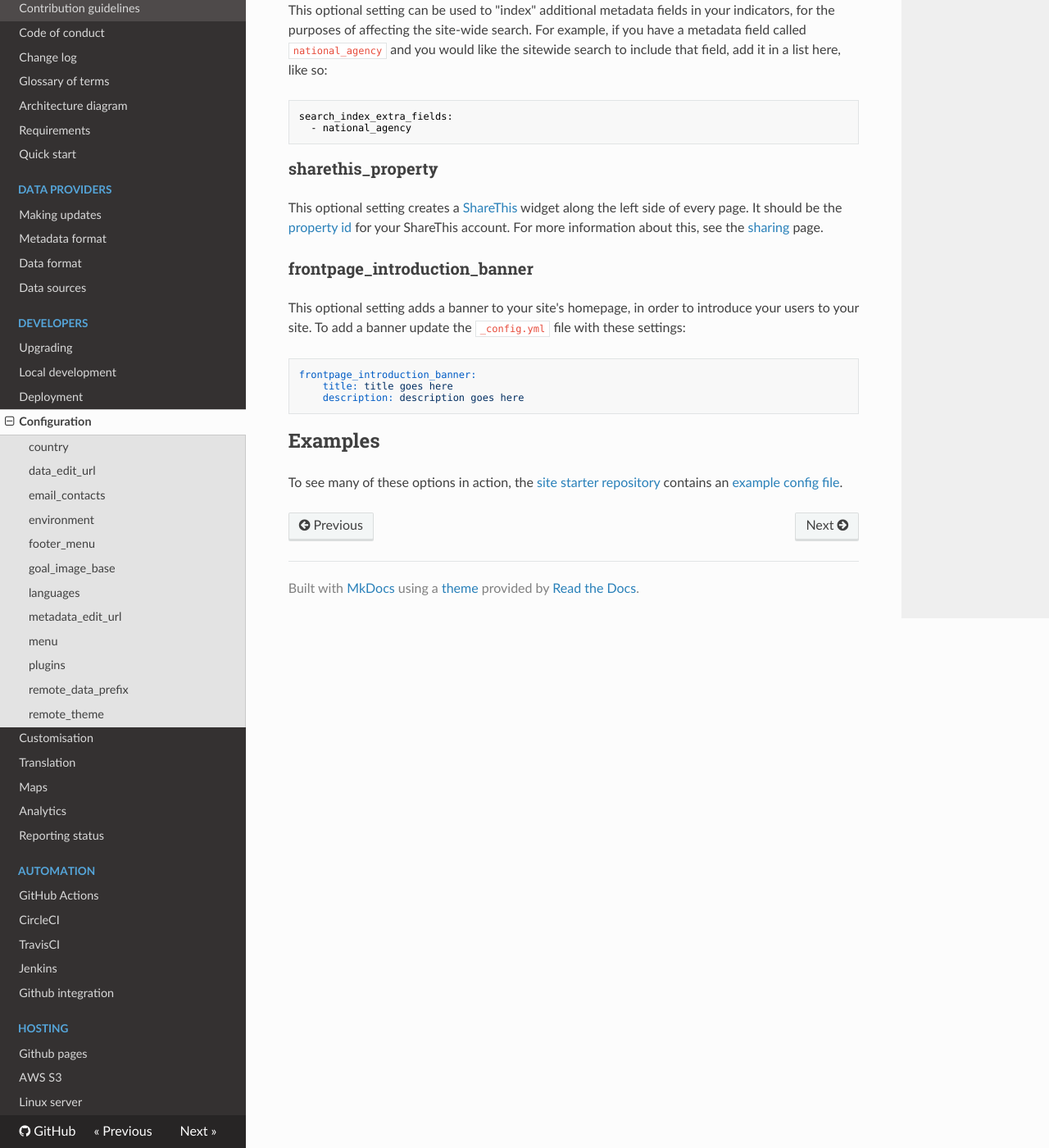
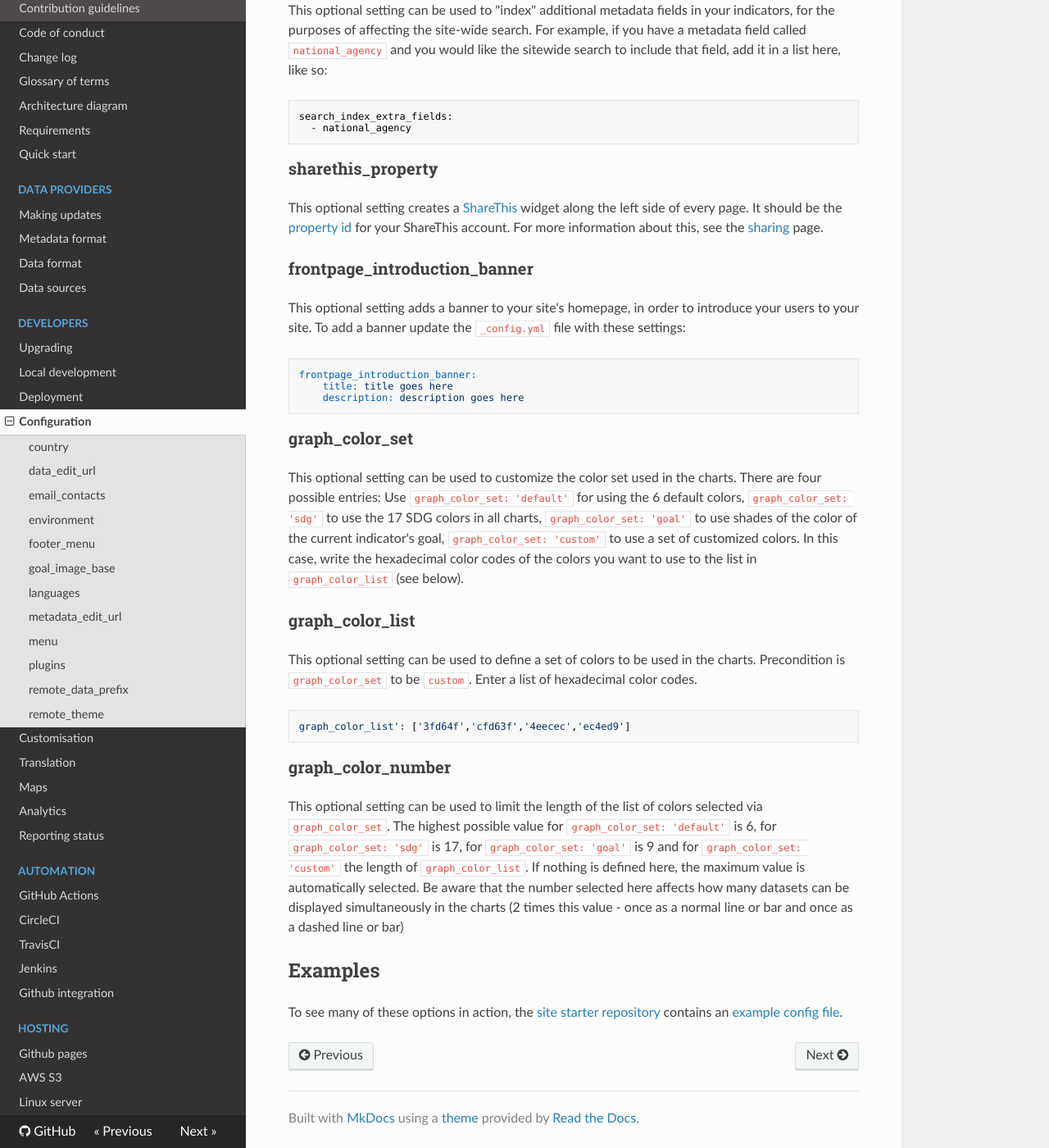
Before and after one commit to open-sdg/open-sdg, an MkDocs documentation site: the page built from docs/configuration.md, in a window 1280 px wide and 1400 px high, scrolled down 7512 px. Shown: the whole window at 82% size. Built offline with MkDocs 1.6.1, drawn with Linux system fonts in a browser that asks for light colours; nearby versions of some CDN libraries; old or Windows-style settings are respelled for this version of MkDocs.

Commit message:
docs for config options regarding customized colors

````diff
--- a/docs/configuration.md
+++ b/docs/configuration.md
@@ -342,6 +342,24 @@ frontpage_introduction_banner:
     title: title goes here
     description: description goes here
 ```
+### graph_color_set
+
+This optional setting can be used to customize the color set used in the charts. There are four possible entries:
+Use `graph_color_set: 'default'` for using the 6 default colors,
+`graph_color_set: 'sdg'` to use the 17 SDG colors in all charts,
+`graph_color_set: 'goal'` to use shades of the color of the current indicator's goal,
+`graph_color_set: 'custom'` to use a set of customized colors. In this case, write the hexadecimal color codes of the colors you want to use to the list in `graph_color_list` (see below).
+
+### graph_color_list
+
+This optional setting can be used to define a set of colors to be used in the charts. Precondition is `graph_color_set` to be `custom`. Enter a list of hexadecimal color codes.
+```yaml
+graph_color_list': ['3fd64f','cfd63f','4eecec','ec4ed9']
+```
+
+### graph_color_number
+
+This optional setting can be used to limit the length of the list of colors selected via `graph_color_set`. The highest possible value for `graph_color_set: 'default'` is 6, for `graph_color_set: 'sdg'` is 17, for `graph_color_set: 'goal'` is 9 and for `graph_color_set: 'custom'` the length of `graph_color_list`. If nothing is defined here, the maximum value is automatically selected. Be aware that the number selected here affects how many datasets can be displayed simultaneously in the charts (2 times this value - once as a normal line or bar and once as a dashed line or bar)
 
 ## Examples
 
````
